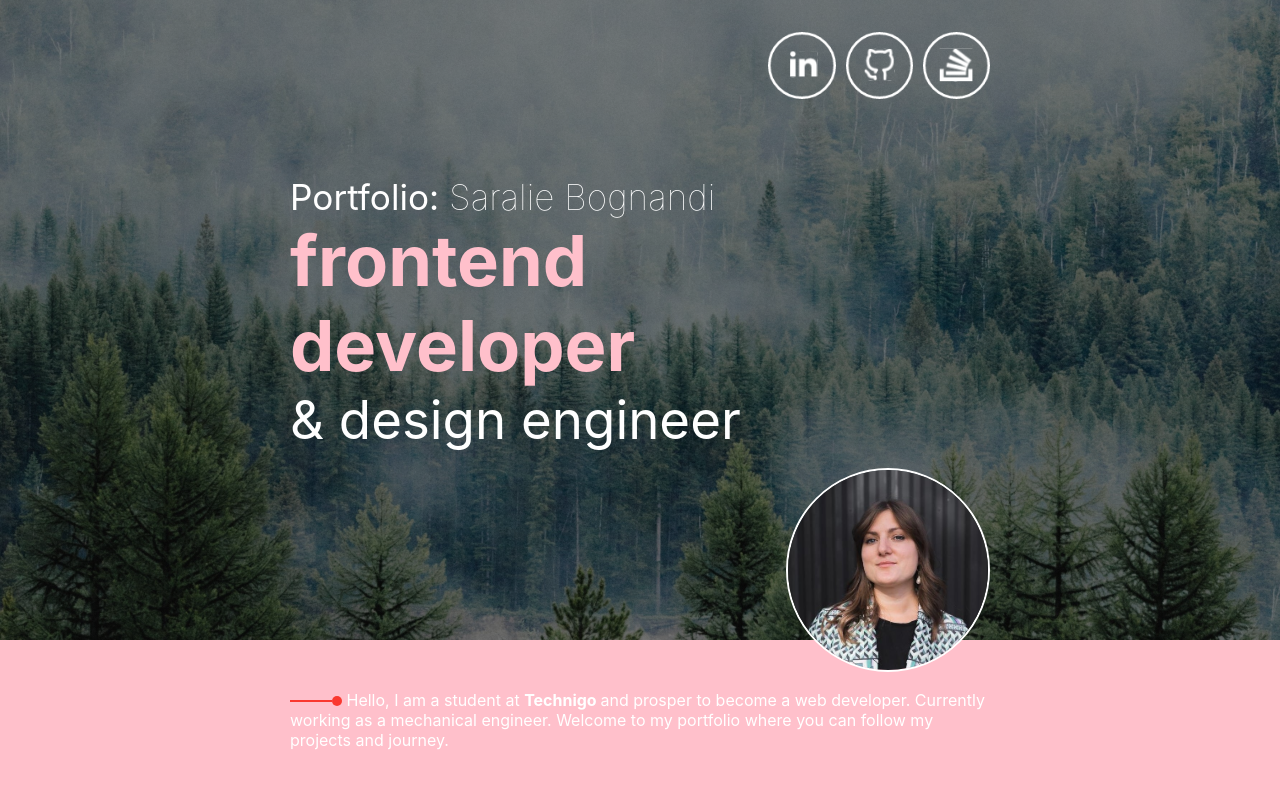
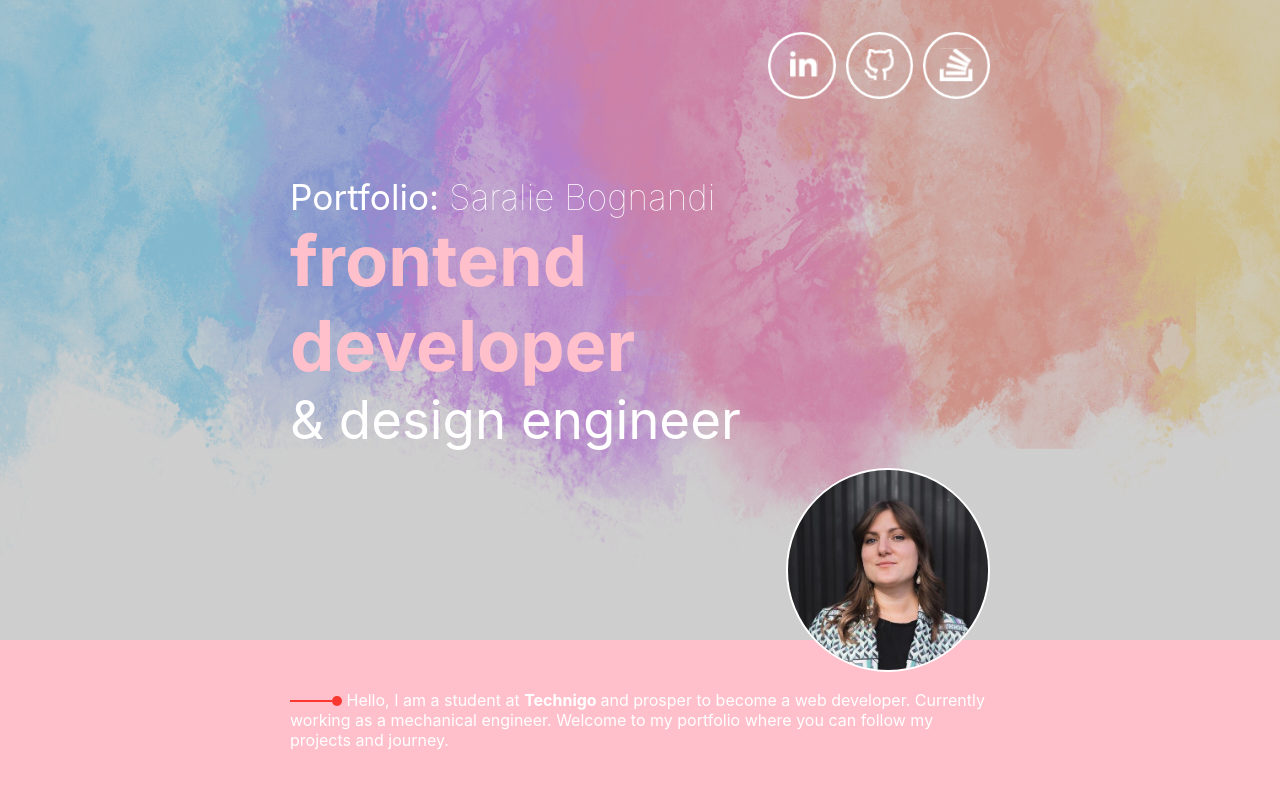
Before and after one commit to Technigo/project-react-portfolio, a React (Create React App) app: page / in a window 1280 px wide. Shown: the top 800 px of the page. Built offline with nearby package versions, Linux system fonts and the light colour scheme.

Commit message:
watercolor background

```diff
--- a/src/components/Header.js
+++ b/src/components/Header.js
@@ -1,7 +1,8 @@
 import React from 'react';
 import styled from 'styled-components';
 import { InnerWrapper } from './styles/Wrappers';
-import backgroundImg from '../assets/forest.jpeg';
+// import backgroundImg from '../assets/forest.jpeg';
+import backgroundImg from '../assets/watercolor.png';
 import profileImg from '../assets/sar.bild.jpg';
 import { IconLinks } from './styles/IconLinks';
 
@@ -32,8 +33,8 @@ export const Header = () => {
 const HeaderBackground = styled.header`
   position: relative;
   background-image: linear-gradient(
-      rgba(11, 11, 11, 0.52),
-      rgba(11, 11, 11, 0.52)
+      rgba(11, 11, 11, 0.2),
+      rgba(11, 11, 11, 0.2)
     ),
     url(${backgroundImg});
   background-size: cover;
```
Also changed, not shown: src/assets/watercolor.png (added).
